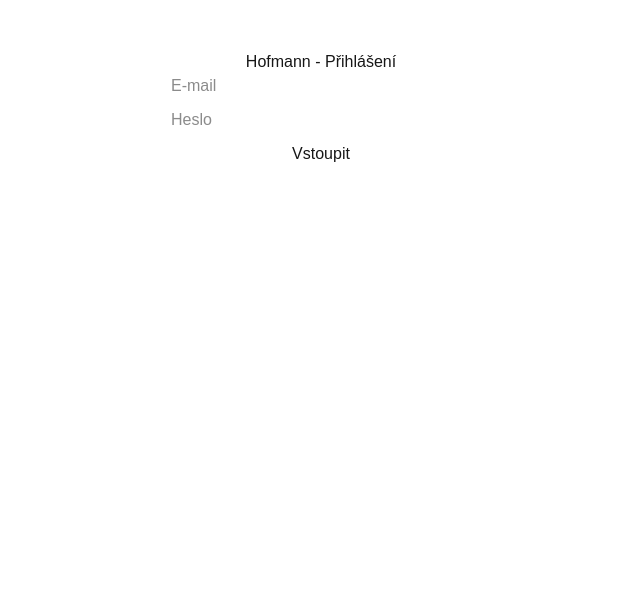
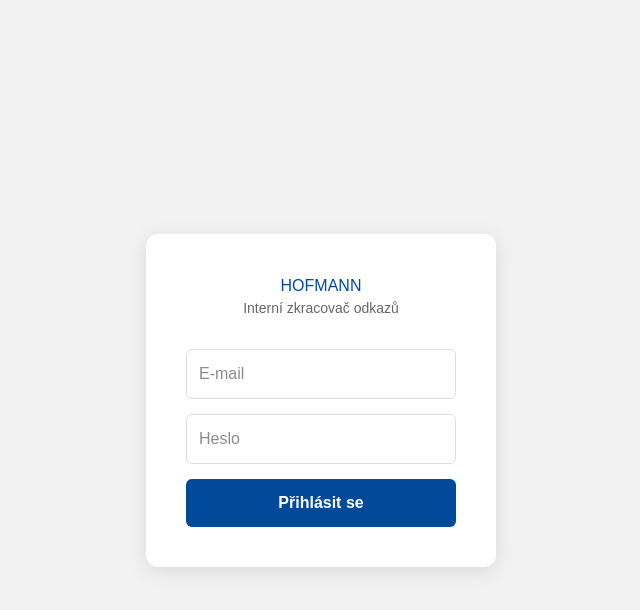
Before and after one commit to hofmann-dev-michal/url-shortener, a Next.js app: page / in a window 1280 px wide. Shown: the top 610 px of the page, without its empty margins (319-959 px from the left). Built offline with nearby package versions, Linux system fonts and the light colour scheme; no server answers.

Commit message:
uprava vzhledu

```diff
--- a/app/page.tsx
+++ b/app/page.tsx
@@ -3,7 +3,6 @@
 import { useState, useEffect } from 'react'
 import { createClient } from '@supabase/supabase-js'
 
-// Propojení přímo zde - žádné složité importy
 const supabaseUrl = process.env.NEXT_PUBLIC_SUPABASE_URL || ''
 const supabaseAnonKey = process.env.NEXT_PUBLIC_SUPABASE_ANON_KEY || ''
 const supabase = createClient(supabaseUrl, supabaseAnonKey)
@@ -38,51 +37,98 @@
 
   const handleSubmit = async (e: React.FormEvent) => {
     e.preventDefault()
-    setMessage('Pracuji na tom...')
+    setMessage('Generuji odkaz...')
 
     const { error } = await supabase
-      .from('tab_zkracovace') // Tvůj nový název
-      .insert([{
-        cilova_url: url,      // Tvůj nový název
-        zkratka: slug         // Tvůj nový název
-      }])
+      .from('tab_zkracovace')
+      .insert([{ cilova_url: url, zkratka: slug }])
 
     if (error) {
       setMessage('Chyba: ' + error.message)
     } else {
-      setMessage(`Hotovo! Odkaz je: click.hofmann-personal.cz/${slug}`)
+      setMessage(`✅ Hotovo! click.hofmann-personal.cz/${slug}`)
       setUrl('')
       setSlug('')
     }
   }
 
+  // --- STYLY ---
+  const colors = {
+    primary: '#004a99', // Hofmann modrá (uprav si podle potřeby)
+    secondary: '#f2f2f2',
+    text: '#333',
+    white: '#ffffff'
+  }
+
   if (!user) {
     return (
-      <main style={{ padding: '50px', textAlign: 'center', fontFamily: 'sans-serif' }}>
-        <h1>Hofmann - Přihlášení</h1>
-        <form onSubmit={handleLogin} style={{ display: 'flex', flexDirection: 'column', gap: '10px', maxWidth: '300px', margin: '0 auto' }}>
-          <input type="email" placeholder="E-mail" value={email} onChange={(e) => setEmail(e.target.value)} required />
-          <input type="password" placeholder="Heslo" value={password} onChange={(e) => setPassword(e.target.value)} required />
-          <button type="submit">Vstoupit</button>
-        </form>
-        {message && <p>{message}</p>}
+      <main style={{ minHeight: '100vh', display: 'flex', alignItems: 'center', justifyContent: 'center', backgroundColor: colors.secondary, fontFamily: 'sans-serif' }}>
+        <div style={{ backgroundColor: colors.white, padding: '40px', borderRadius: '12px', boxShadow: '0 4px 20px rgba(0,0,0,0.1)', width: '100%', maxWidth: '350px' }}>
+          <div style={{ textAlign: 'center', marginBottom: '30px' }}>
+             <h2 style={{ color: colors.primary, margin: 0 }}>HOFMANN</h2>
+             <p style={{ color: '#666', fontSize: '14px' }}>Interní zkracovač odkazů</p>
+          </div>
+          <form onSubmit={handleLogin} style={{ display: 'flex', flexDirection: 'column', gap: '15px' }}>
+            <input type="email" placeholder="E-mail" value={email} onChange={(e) => setEmail(e.target.value)} required
+                   style={{ padding: '12px', borderRadius: '6px', border: '1px solid #ddd' }} />
+            <input type="password" placeholder="Heslo" value={password} onChange={(e) => setPassword(e.target.value)} required
+                   style={{ padding: '12px', borderRadius: '6px', border: '1px solid #ddd' }} />
+            <button type="submit" style={{ padding: '12px', backgroundColor: colors.primary, color: 'white', border: 'none', borderRadius: '6px', cursor: 'pointer', fontWeight: 'bold' }}>
+              Přihlásit se
+            </button>
+          </form>
+          {message && <p style={{ color: 'red', fontSize: '13px', textAlign: 'center', marginTop: '15px' }}>{message}</p>}
+        </div>
       </main>
     )
   }
 
   return (
-    <main style={{ padding: '50px', fontFamily: 'sans-serif' }}>
-      <div style={{ display: 'flex', justifyContent: 'space-between' }}>
-        <h1>Hofmann Zkracovač</h1>
-        <button onClick={handleLogout}>Odhlásit se ({user.email})</button>
+    <main style={{ minHeight: '100vh', backgroundColor: colors.secondary, fontFamily: 'sans-serif' }}>
+      {/* Header */}
+      <nav style={{ backgroundColor: colors.primary, color: 'white', padding: '15px 30px', display: 'flex', justifyContent: 'space-between', alignItems: 'center' }}>
+        <h2 style={{ margin: 0, letterSpacing: '1px' }}>HOFMANN</h2>
+        <div style={{ display: 'flex', alignItems: 'center', gap: '15px' }}>
+          <span style={{ fontSize: '14px', opacity: 0.9 }}>{user.email}</span>
+          <button onClick={handleLogout} style={{ backgroundColor: 'transparent', border: '1px solid white', color: 'white', padding: '5px 12px', borderRadius: '4px', cursor: 'pointer', fontSize: '12px' }}>
+            Odhlásit
+          </button>
+        </div>
+      </nav>
+
+      {/* Content */}
+      <div style={{ padding: '40px 20px', display: 'flex', justifyContent: 'center' }}>
+        <div style={{ backgroundColor: colors.white, padding: '30px', borderRadius: '12px', boxShadow: '0 2px 10px rgba(0,0,0,0.05)', width: '100%', maxWidth: '500px' }}>
+          <h3 style={{ marginTop: 0, color: colors.primary }}>Vytvořit novou zkratku</h3>
+
+          <form onSubmit={handleSubmit} style={{ display: 'flex', flexDirection: 'column', gap: '20px' }}>
+            <div>
+              <label style={{ display: 'block', marginBottom: '8px', fontSize: '14px', fontWeight: 'bold' }}>Cílová URL adresa</label>
+              <input type="url" placeholder="https://vlozte-dlouhy-odkaz.cz" value={url} onChange={(e) => setUrl(e.target.value)} required
+                     style={{ width: '100%', padding: '12px', borderRadius: '6px', border: '1px solid #ddd', boxSizing: 'border-box' }} />
+            </div>
+
+            <div>
+              <label style={{ display: 'block', marginBottom: '8px', fontSize: '14px', fontWeight: 'bold' }}>Vlastní zkratka</label>
+              <div style={{ display: 'flex', alignItems: 'center', backgroundColor: '#f9f9f9', border: '1px solid #ddd', borderRadius: '6px', paddingLeft: '12px' }}>
+                <span style={{ color: '#888', fontSize: '14px' }}>click.h-p.cz/</span>
+                <input type="text" placeholder="akce2024" value={slug} onChange={(e) => setSlug(e.target.value)} required
+                       style={{ flex: 1, padding: '12px', border: 'none', background: 'transparent', outline: 'none' }} />
+              </div>
+            </div>
+
+            <button type="submit" style={{ padding: '15px', backgroundColor: colors.primary, color: 'white', border: 'none', borderRadius: '6px', cursor: 'pointer', fontWeight: 'bold', fontSize: '16px', marginTop: '10px' }}>
+              Vytvořit a uložit
+            </button>
+          </form>
+
+          {message && (
+            <div style={{ marginTop: '25px', padding: '15px', backgroundColor: '#e6f7ff', border: '1px solid #91d5ff', borderRadius: '6px', textAlign: 'center', color: '#0050b3', fontWeight: 'bold' }}>
+              {message}
+            </div>
+          )}
+        </div>
       </div>
-
-      <form onSubmit={handleSubmit} style={{ display: 'flex', flexDirection: 'column', gap: '20px', maxWidth: '400px', marginTop: '30px' }}>
-        <input type="url" placeholder="Dlouhá URL" value={url} onChange={(e) => setUrl(e.target.value)} required />
-        <input type="text" placeholder="Zkratka" value={slug} onChange={(e) => setSlug(e.target.value)} required />
-        <button type="submit">Vytvořit</button>
-      </form>
-      {message && <p>{message}</p>}
     </main>
   )
 }
```
